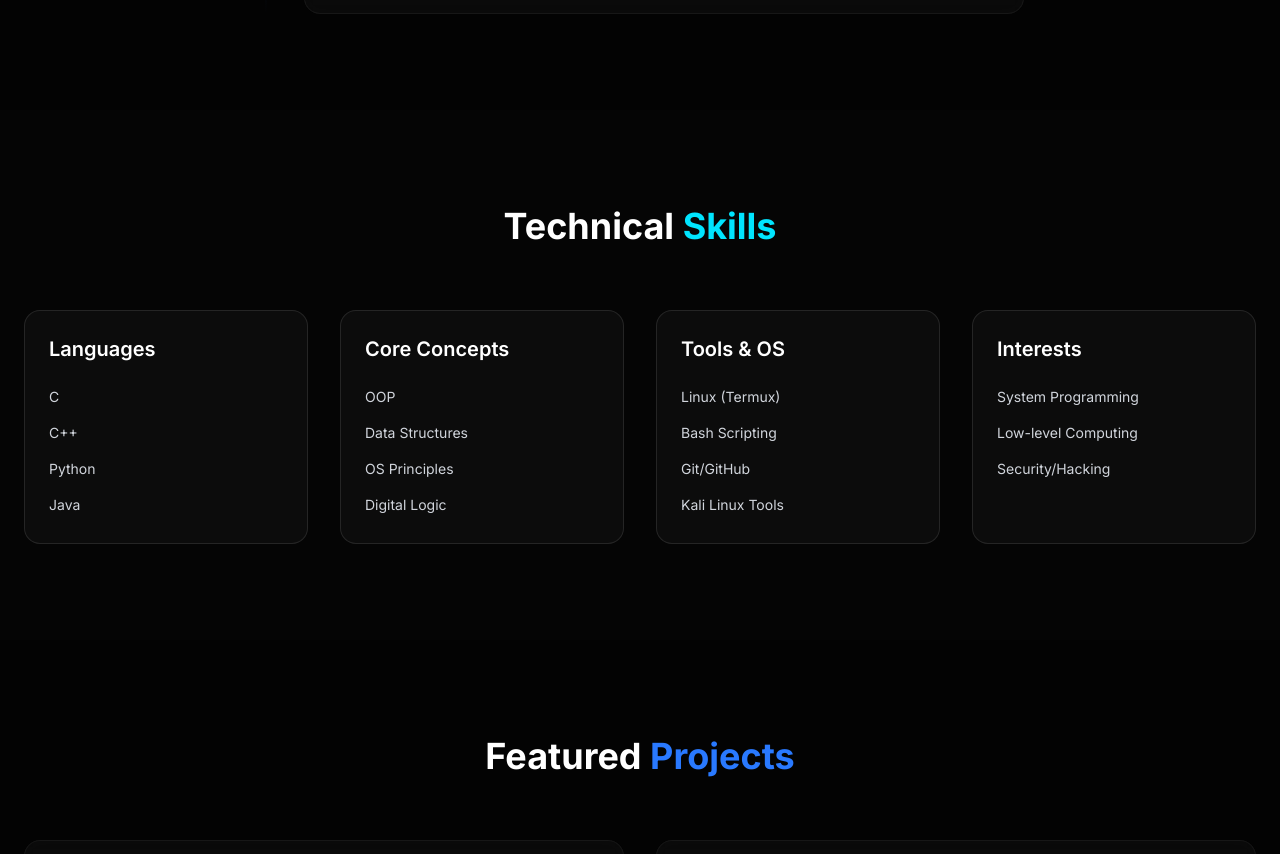
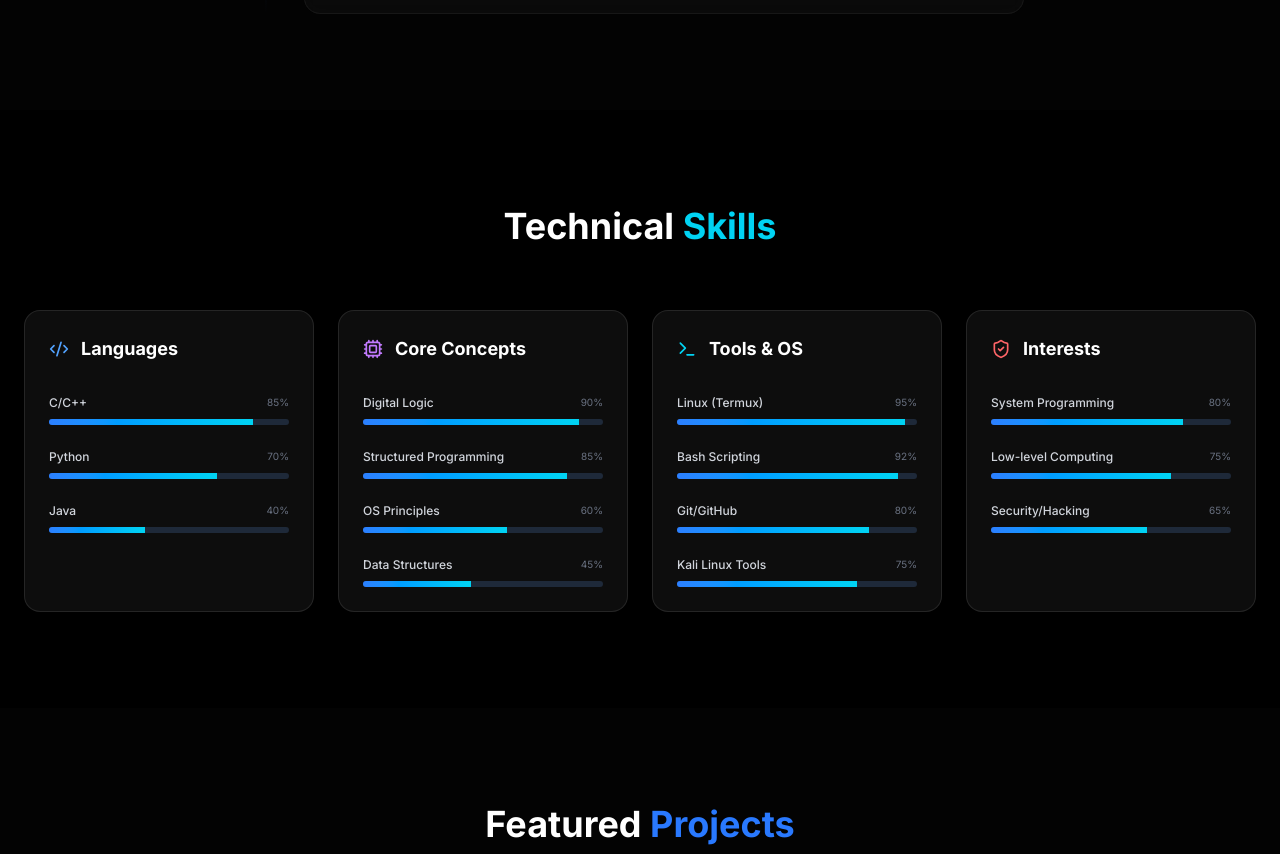
Before and after one commit to hareeswarreddy-g/portfolio-hareesh, a Next.js app: page / in a window 1280 px wide. Shown: the part 1894-2748 px from the top of the page. Built offline with nearby package versions, Linux system fonts and the light colour scheme.

Commit message:
skill values updated

```diff
--- a/src/components/Skills.tsx
+++ b/src/components/Skills.tsx
@@ -1,17 +1,52 @@
 "use client";
 
 import { motion } from "framer-motion";
+import { Terminal, Code2, Cpu, ShieldCheck } from "lucide-react";
 
-const skills = [
-    { category: "Languages", items: ["C", "C++", "Python", "Java"] },
-    { category: "Core Concepts", items: ["OOP", "Data Structures", "OS Principles", "Digital Logic"] },
-    { category: "Tools & OS", items: ["Linux (Termux)", "Bash Scripting", "Git/GitHub", "Kali Linux Tools"] },
-    { category: "Interests", items: ["System Programming", "Low-level Computing", "Security/Hacking"] },
+const skillGroups = [
+    {
+        category: "Languages",
+        icon: <Code2 size={20} className="text-blue-400" />,
+        items: [
+            { name: "C/C++", level: 85 },
+            { name: "Python", level: 70 },
+            { name: "Java", level: 40 } // Known Least
+        ]
+    },
+    {
+        category: "Core Concepts",
+        icon: <Cpu size={20} className="text-purple-400" />,
+        items: [
+            { name: "Digital Logic", level: 90 },
+            { name: "Structured Programming", level: 85 },
+            { name: "OS Principles", level: 60 },
+            { name: "Data Structures", level: 45 } // Learning phase
+        ]
+    },
+    {
+        category: "Tools & OS",
+        icon: <Terminal size={20} className="text-cyan-400" />,
+        items: [
+            { name: "Linux (Termux)", level: 95 }, // Known Most
+            { name: "Bash Scripting", level: 92 }, // Known Most
+            { name: "Git/GitHub", level: 80 },
+            { name: "Kali Linux Tools", level: 75 }
+        ]
+    },
+    {
+        category: "Interests",
+        icon: <ShieldCheck size={20} className="text-red-400" />,
+        items: [
+            { name: "System Programming", level: 80 },
+            { name: "Low-level Computing", level: 75 },
+            { name: "Security/Hacking", level: 65 }
+        ]
+    },
 ];
 
 export default function Skills() {
     return (
-        <section id="skills" className="py-24 relative overflow-hidden">
+        <section id="skills" className="py-24 relative bg-black">
             <div className="container mx-auto px-6">
                 <motion.div
                     initial={{ opacity: 0, y: 20 }}
@@ -19,36 +54,44 @@ export default function Skills() {
                     viewport={{ once: true }}
                     transition={{ duration: 0.6 }}
                 >
-                    <h2 className="text-3xl md:text-4xl font-bold mb-16 text-center">
-                        Technical <span className="text-[var(--neon-cyan)]">Skills</span>
+                    <h2 className="text-3xl md:text-4xl font-bold mb-16 text-center text-white">
+                        Technical <span className="text-cyan-400">Skills</span>
                     </h2>
 
-                    <div className="grid md:grid-cols-2 lg:grid-cols-4 gap-8">
-                        {skills.map((skillGroup, idx) => (
-                            <motion.div
-                                key={skillGroup.category}
-                                initial={{ opacity: 0, y: 20 }}
-                                whileInView={{ opacity: 1, y: 0 }}
-                                viewport={{ once: true }}
-                                transition={{ duration: 0.5, delay: idx * 0.1 }}
-                                whileHover={{ y: -5 }}
-                                className="p-6 rounded-2xl border border-[var(--card-border)] bg-[var(--card-bg)] hover:bg-white/5 transition-all group"
+                    <div className="grid md:grid-cols-2 lg:grid-cols-4 gap-6">
+                        {skillGroups.map((group, idx) => (
+                            <div
+                                key={group.category}
+                                className="p-6 rounded-2xl border border-white/10 bg-white/5"
                             >
-                                <h3 className="text-xl font-semibold text-white mb-6 group-hover:text-[var(--neon-blue)] transition-colors">
-                                    {skillGroup.category}
-                                </h3>
-                                <div className="space-y-4">
-                                    {skillGroup.items.map((item) => (
-                                        <div key={item} className="relative">
-                                            <div className="flex items-center justify-between mb-1">
-                                                <span className="text-gray-300 text-sm">{item}</span>
-                                                {/* Animated decorative bar */}
-                                                <div className="h-1 w-0 group-hover:w-full bg-gradient-to-r from-[var(--neon-blue)] to-[var(--neon-purple)] rounded-full transition-all duration-700 ease-out absolute bottom-[-4px]"></div>
+                                <div className="flex items-center gap-3 mb-8">
+                                    {group.icon}
+                                    <h3 className="text-lg font-bold text-white">{group.category}</h3>
+                                </div>
+
+                                <div className="space-y-6">
+                                    {group.items.map((skill) => (
+                                        <div key={skill.name}>
+                                            <div className="flex justify-between mb-2">
+                                                <span className="text-gray-300 text-xs font-medium">{skill.name}</span>
+                                                <span className="text-gray-500 text-[10px]">{skill.level}%</span>
+                                            </div>
+
+                                            {/* Progress Bar Track */}
+                                            <div className="h-1.5 w-full bg-gray-800 rounded-full overflow-hidden">
+                                                {/* Animated Progress Fill */}
+                                                <motion.div
+                                                    initial={{ width: 0 }}
+                                                    whileInView={{ width: `${skill.level}%` }}
+                                                    viewport={{ once: true }}
+                                                    transition={{ duration: 1.2, ease: "circOut" }}
+                                                    className="h-full bg-gradient-to-r from-blue-500 to-cyan-400"
+                                                />
                                             </div>
                                         </div>
                                     ))}
                                 </div>
-                            </motion.div>
+                            </div>
                         ))}
                     </div>
                 </motion.div>
```
